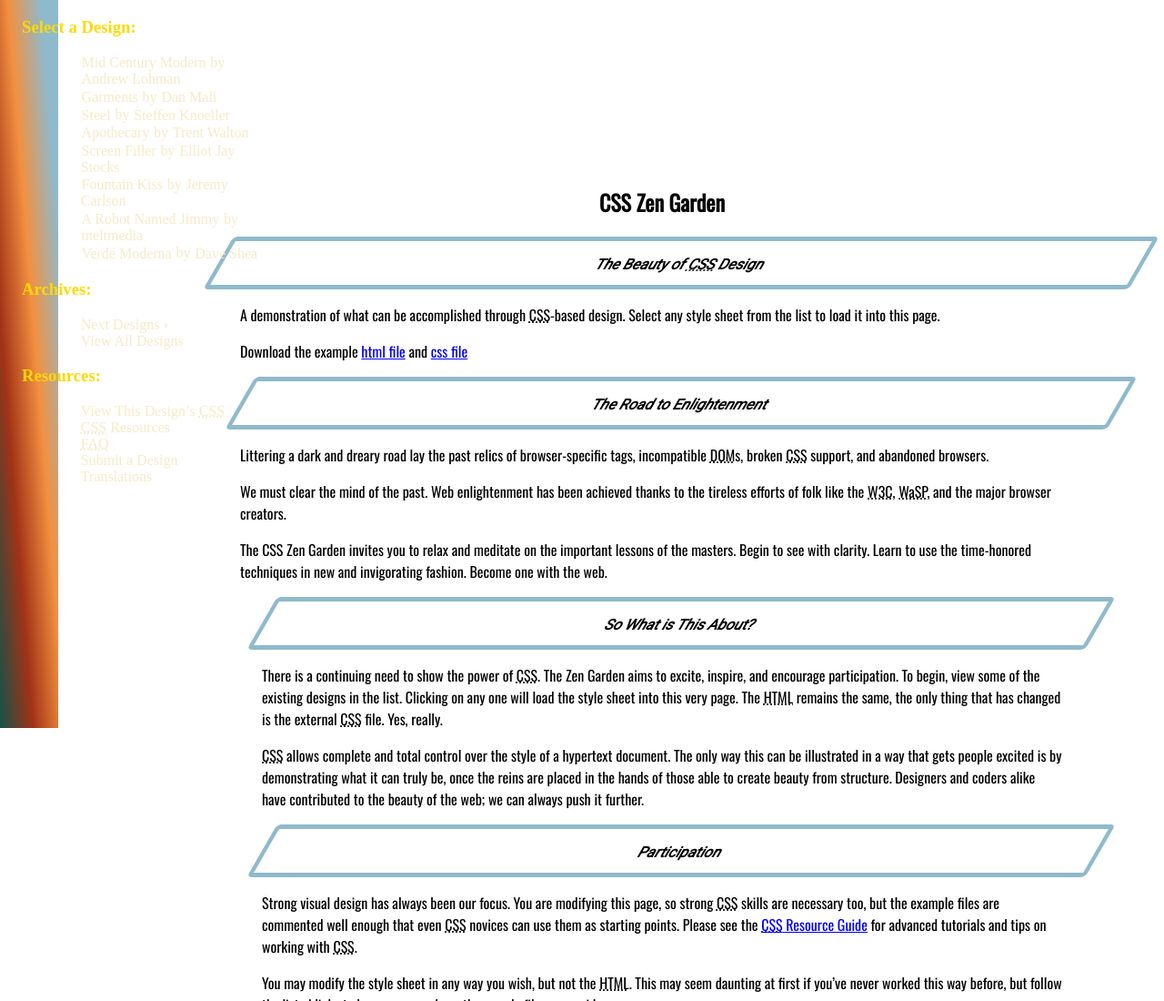
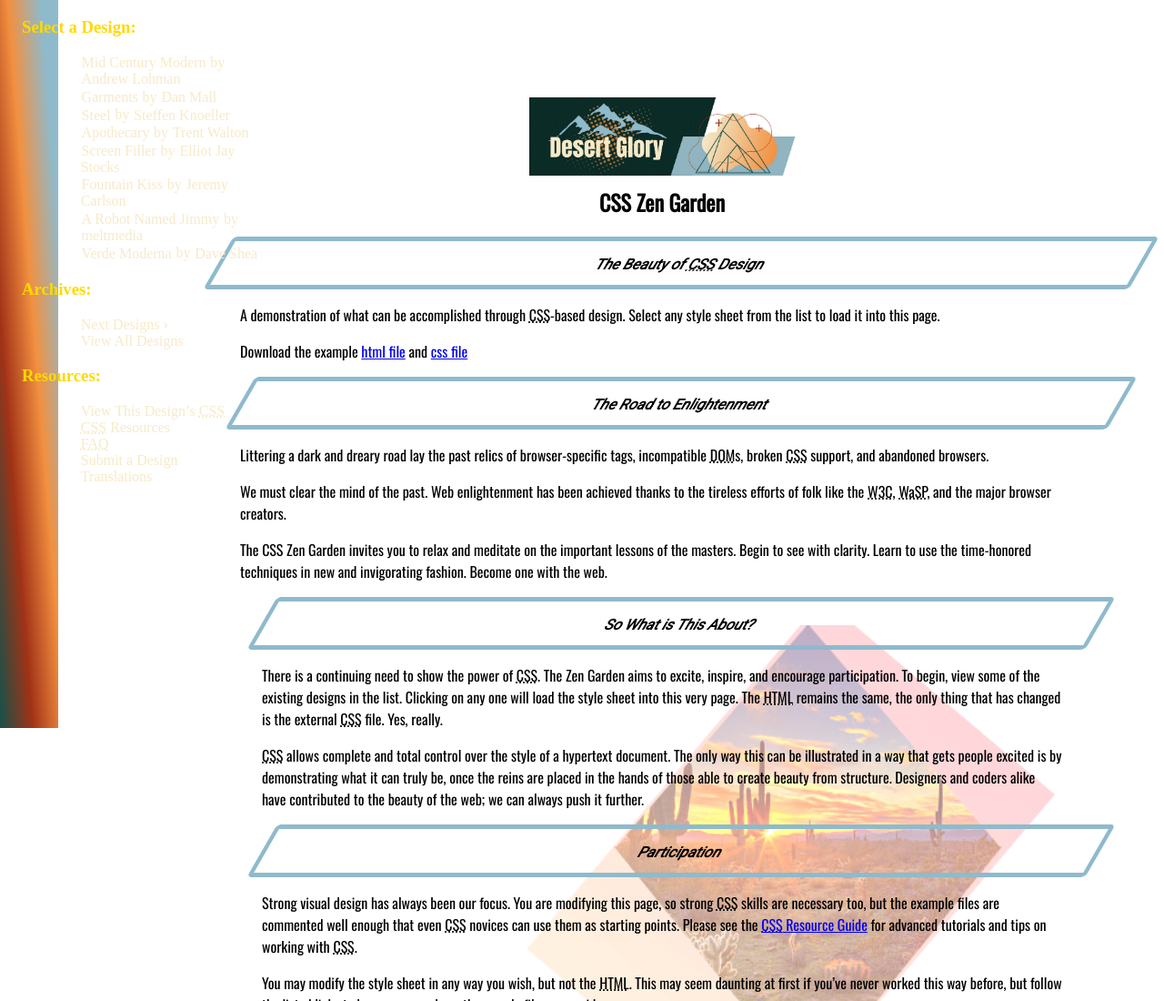
Before and after one commit to devpro2k/desertzen.github.io, a plain HTML site: page mainproject/index.html in a window 1280 px wide. Shown: the top 1100 px of the page at 91% size. Drawn offline with nearby package versions, Linux system fonts and the light colour scheme.

Commit message:
fixed errors

```diff
--- a/mainproject/styles/partials/_img.scss
+++ b/mainproject/styles/partials/_img.scss
@@ -1,14 +1,14 @@
 
 @media only screen and (min-width: 20em) {
     body {
-        background: url("../desertimg2.png") no-repeat;
+        background: url("desertimg2.png") no-repeat;
         background-attachment: fixed, scroll;
         background-position: right;
         background-size: 25em;
     }
 
          h1 {
-             background: url("../desertlogo2.JPG") no-repeat;
+             background: url("desertlogo2.JPG") no-repeat;
              background-position: center;
              background-size: 50%;
          }
@@ -16,14 +16,14 @@
 
 @media only screen and (min-width: 32em) {
     body {
-        background: url("../desertimg2.png") no-repeat;
+        background: url("desertimg2.png") no-repeat;
         background-attachment: fixed, scroll;
         background-position: right;
         background-size: 80%;
     }
 
          h1 {
-             background: url("../desertlogo2.JPG") no-repeat;
+             background: url("desertlogo2.JPG") no-repeat;
              background-position: center;
              background-size: 50%;
          }
@@ -32,7 +32,7 @@
 @media only screen and (min-width: 64em) {
 
     body {
-        background: url("../desertimg2.png") no-repeat;
+        background: url("desertimg2.png") no-repeat;
         background-attachment: fixed, scroll;
         background-position: right;
         background-size: 60%;
@@ -40,7 +40,7 @@
 
      h1 {
          display: block;
-         background: url("../desertlogo2.JPG") no-repeat;
+         background: url("desertlogo2.JPG") no-repeat;
          background-position: center;
          background-size: 30%;
 
```
Also changed, not shown: mainproject/styles/style.css, 1 other file.
